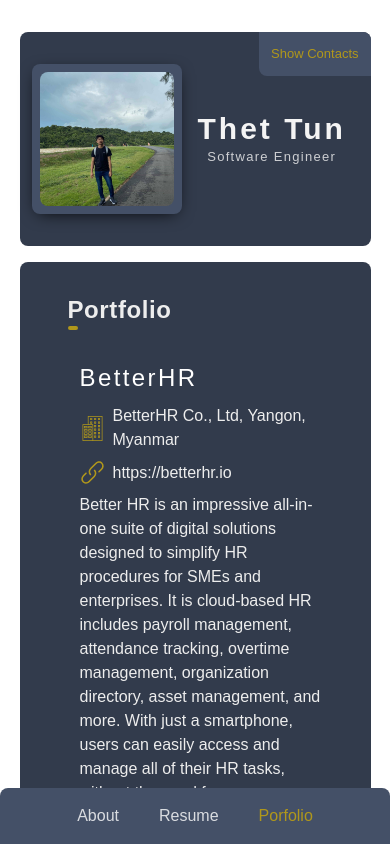
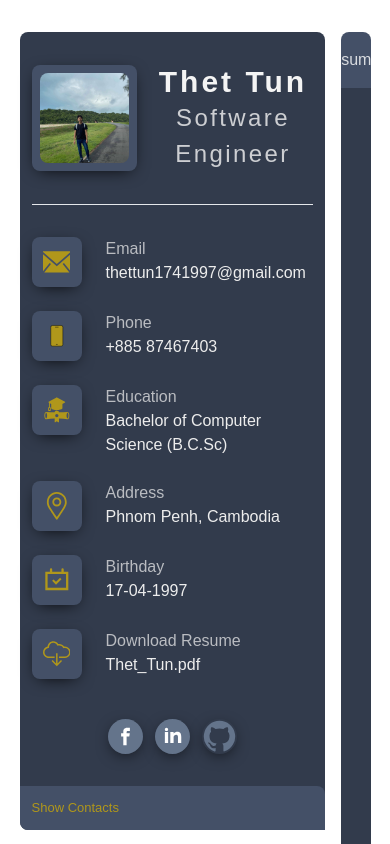
Before and after one commit to thettun17/portfolio, a Next.js app: page /portfolio in a window 390 px wide. Shown: the top 844 px of the page. Built offline with nearby package versions, Linux system fonts and the light colour scheme.

Commit message:
finsihed adding mobile responsive

```diff
--- a/app/layout.tsx
+++ b/app/layout.tsx
@@ -31,11 +31,11 @@
         className={`${geistSans.variable} ${geistMono.variable} antialiased`}
       >
         <div className="w-[90%] mx-auto relative">
-          <div className="flex laptop:flex-row tablet:flex-col gap-4 my-8 w-full static">
-            <div className="laptop:w-2/6 tablet:w-full rounded-lg bg-primaryColor sticy-sidebar laptop:sticky tablet:relative h-full">
+          <div className="flex laptop:flex-row mobile:flex-col gap-4 my-8 w-full static">
+            <div className="laptop:w-2/6 mobile:w-full rounded-lg bg-primaryColor sticy-sidebar laptop:sticky mobile:relative h-full">
               <Sidebar />
             </div>
-            <div className="laptop:w-5/6 tablet:w-full bg-primaryColor laptop:relative rounded-lg overflow-y-auto laptop:mb-0 tablet:mb-10">
+            <div className="laptop:w-5/6 mobile:w-full bg-primaryColor laptop:relative rounded-lg overflow-y-auto laptop:mb-0 mobile:mb-10">
               <Navbar />
               <div className="px-12 my-8">{children}</div>
             </div>
--- a/components/Portfolio.tsx
+++ b/components/Portfolio.tsx
@@ -9,14 +9,14 @@
       </h2>
       <div className="flex w-full gap-x-7 mt-[30px]">
         {/* BetterHr */}
-        <div className="image-area h-[400px] laptop:w-2/4 tablet:hidden laptop:block">
+        <div className="image-area h-[400px] laptop:w-2/4 mobile:hidden laptop:block">
           <img
             src="/portfolio/better_hr.png"
             alt="Better HR"
             className="rounded-lg"
           />
         </div>
-        <div className="content-area ml-3 laptop:w-2/4 tablet:w-full">
+        <div className="content-area ml-3 laptop:w-2/4 mobile:w-full">
           <div className="title-area">
             <h1 className="text-white text-md mb-2">BetterHR</h1>
             <div className="flex flex-row items-center gap-x-2 my-2">
@@ -51,7 +51,7 @@
       </div>
       {/* ====================== Better Job ======================== */}
       <div className="flex w-full gap-x-7 mt-[30px]">
-        <div className="content-area ml-3 laptop:w-2/4 tablet:w-full">
+        <div className="content-area ml-3 laptop:w-2/4 mobile:w-full">
           <div className="title-area">
             <h1 className="text-white text-md mb-2">Better Job</h1>
             <div className="flex flex-row items-center gap-x-2 my-2">
@@ -77,7 +77,7 @@
             </p>
           </div>
         </div>
-        <div className="image-area h-[400px] laptop:w-2/4 tablet:hidden laptop:block">
+        <div className="image-area h-[400px] laptop:w-2/4 mobile:hidden laptop:block">
           <img
             src="/portfolio/better_job.png"
             alt="Better HR"
@@ -87,14 +87,14 @@
       </div>
       {/* ====================== Tharapa ======================== */}
       <div className="flex w-full gap-x-7 mt-[30px]">
-        <div className="image-area h-[400px] laptop:w-2/4 tablet:hidden laptop:block">
+        <div className="image-area h-[400px] laptop:w-2/4 mobile:hidden laptop:block">
           <img
             src="/portfolio/tharapa.png"
             alt="Better HR"
             className="rounded-lg"
           />
         </div>
-        <div className="content-area ml-3 laptop:w-2/4 tablet:w-full">
+        <div className="content-area ml-3 laptop:w-2/4 mobile:w-full">
           <div className="title-area">
             <h1 className="text-white text-md mb-2">Tharapa Mart</h1>
             <div className="flex flex-row items-center gap-x-2 my-2">
--- a/components/layouts/Navbar.tsx
+++ b/components/layouts/Navbar.tsx
@@ -5,8 +5,8 @@
   const pathName = usePathname();
   const isActive = (path: String): boolean => pathName === path;
   return (
-    <div className="laptop:absolute tablet:fixed laptop:top-0 laptop:right-0 z-10 tablet:bottom-0 tablet:right-0 laptop:w-max tablet:w-full">
-      <div className="flex gap-x-10 bg-secondaryColor p-4 laptop:rounded-bl-lg tablet:rounded-t-lg text-white/80 table:text-center justify-center">
+    <div className="laptop:absolute mobile:fixed laptop:top-0 laptop:right-0 z-10 mobile:bottom-0 mobile:right-0 laptop:w-max mobile:w-full">
+      <div className="flex gap-x-10 bg-secondaryColor p-4 laptop:rounded-bl-lg mobile:rounded-t-lg text-white/80 table:text-center justify-center">
         <Link href="/" className={isActive('/') ? 'active' : ''}>About</Link>
         <Link href="/resume" className={isActive('/resume') ? 'active' : ''}>Resume</Link>
         <Link href="/portfolio" className={isActive('/portfolio') ? 'active' : ''}>Porfolio</Link>
--- a/components/layouts/Sidebar.tsx
+++ b/components/layouts/Sidebar.tsx
@@ -9,7 +9,7 @@
     <>
       <div className="px-3 my-8">
         {/* Profile Part */}
-        <div className="text-customWhite flex laptop:flex-col tablet:flex-row items-center text-center gap-4 ">
+        <div className="text-customWhite flex laptop:flex-col mobile:flex-row items-center text-center gap-4 ">
           <div className="rounded-lg w-[150px] bg-secondaryColor custom-shadow p-2">
             <img
               src="/images/profile.jpg"
@@ -20,18 +20,18 @@
           </div>
           <div>
             <h2 className="text-3xl">Thet Tun</h2>
-            <p className="text-md text-customWhite/80 laptop:text-md tablet:text-sm">
+            <p className="text-md text-customWhite/80 laptop:text-md mobile:text-sm">
               Software Engineer
             </p>
           </div>
         </div>
 
         {/* Divider */}
-        <div className={`${isHidden ? 'tablet:hidden' : 'tablet:block'} laptop:block`}>
+        <div className={`${isHidden ? 'mobile:hidden' : 'mobile:block'} laptop:block`}>
           <div className="border-b border-gray-200 my-8"></div>
           {/* Contant Par */}
-          {/* <div className="w-full flex laptop:flex-col tablet:flex-row tablet:flex-wrap gap-6"> */}
-          <div className="w-full grid gap-6 tablet:grid-cols-2 laptop:grid-cols-1">
+          {/* <div className="w-full flex laptop:flex-col mobile:flex-row mobile:flex-wrap gap-6"> */}
+          <div className="w-full grid gap-6 mobile:gird-cols-1 tablet:grid-cols-2 laptop:grid-cols-1">
             {/* Email */}
             <div className="flex flex-row gap-x-6">
               <div className="rounded-lg w-[50px] h-[50px] flex-none p-[0.7rem] bg-secondaryColor custom-shadow">
@@ -295,7 +295,7 @@
         </div>
       </div>
       <div
-        className="laptop:hidden tablet:absolute top-0 right-0 p-3 text-sm bg-secondaryColor rounded-bl-lg rounded-tr-lg text-[#b0971b] cursor-pointer"
+        className="laptop:hidden mobile:absolute top-0 right-0 p-3 text-sm bg-secondaryColor rounded-bl-lg rounded-tr-lg text-[#b0971b] cursor-pointer"
         onClick={toggleVisibility}
       >
         Show Contacts
--- a/tailwind.config.ts
+++ b/tailwind.config.ts
@@ -51,14 +51,9 @@
       },
     },
     screens: {
-      tablet: "320px",
-      // => @media (min-width: 640px) { ... }
-
+      mobile: "320px",
+      mobile: "640px",
       laptop: "1024px",
-      // => @media (min-width: 1024px) { ... }
-
-      desktop: "1280px",
-      // => @media (min-width: 1280px) { ... }
     },
   },
   plugins: [],
```
